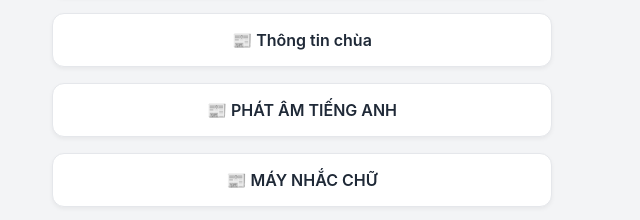
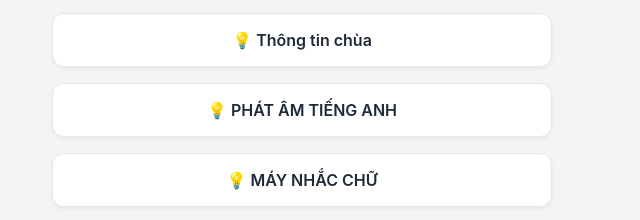
Before and after one commit to gptlohoi-del/linktong, a plain HTML site: page index.html in a window 1280 px wide. Shown: the part 572-792 px from the top of the page, 338-978 px from the left. Drawn offline with Linux system fonts and the light colour scheme.

Commit message:
Update index.html

```diff
--- a/index.html
+++ b/index.html
@@ -293,11 +293,16 @@ div[class^="tiktok"].--savior-overlay-z-index-reset {
             <a href="https://lelevietnam99.github.io/test-record/" class="link-card" target="_blank" rel="noopener noreferrer">💡 LUYỆN PHÁT ÂM</a>
             <a href="https://lelevietnam99.github.io/HOC-NOT-NHAC/" class="link-card" target="_blank" rel="noopener noreferrer">💡 LUYỆN ĐỌC NỐT NHẠC</a>
 
-            <a href="https://thientonphatquang.com/lien-he/" class="link-card" target="_blank" rel="noopener noreferrer">📰 Thông tin chùa</a>
-            <a href="https://gptlohoi-del.github.io/dansinh/" class="link-card" target="_blank" rel="noopener noreferrer">📰 PHÁT ÂM TIẾNG ANH</a>
-            <a href="https://gptlohoi-del.github.io/telepromter2/" class="link-card" target="_blank" rel="noopener noreferrer">📰 MÁY NHẮC CHỮ</a>
+            <a href="https://thientonphatquang.com/lien-he/" class="link-card" target="_blank" rel="noopener noreferrer">💡 Thông tin chùa</a>
+            <a href="https://gptlohoi-del.github.io/dansinh/" class="link-card" target="_blank" rel="noopener noreferrer">💡 PHÁT ÂM TIẾNG ANH</a>
+            <a href="https://gptlohoi-del.github.io/telepromter2/" class="link-card" target="_blank" rel="noopener noreferrer">💡 MÁY NHẮC CHỮ</a>
+			<a href="https://ttpq-exp.vercel.app/" class="link-card" target="_blank" rel="noopener noreferrer">💡 CHIA SẺ KINH NGHIỆM</a>
+
             <a href="https://atgtpq-th8v.vercel.app/" class="link-card" target="_blank" rel="noopener noreferrer">🚘 AN TOÀN GIAO THÔNG</a>
             <a href="https://pheptinh-ruddy.vercel.app/" class="link-card" target="_blank" rel="noopener noreferrer">💻 PHÉP TÍNH</a>
+
+
+
         </div>
 
         <footer>
```
